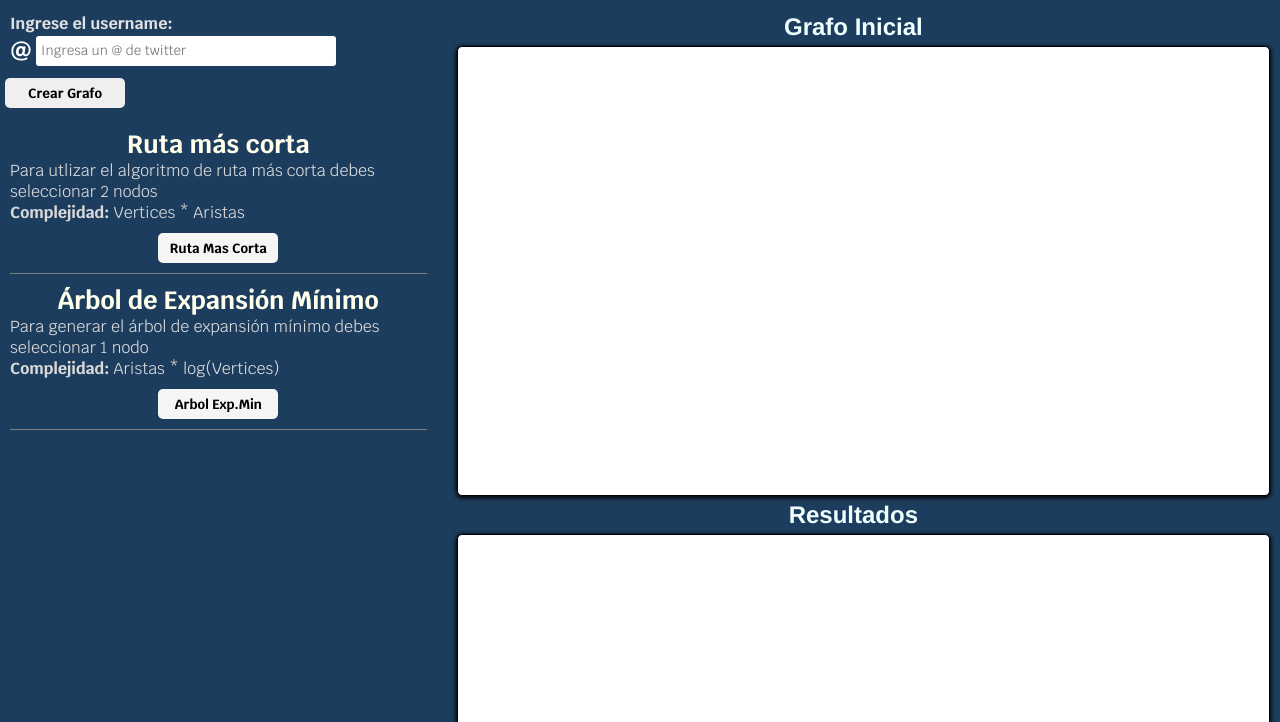
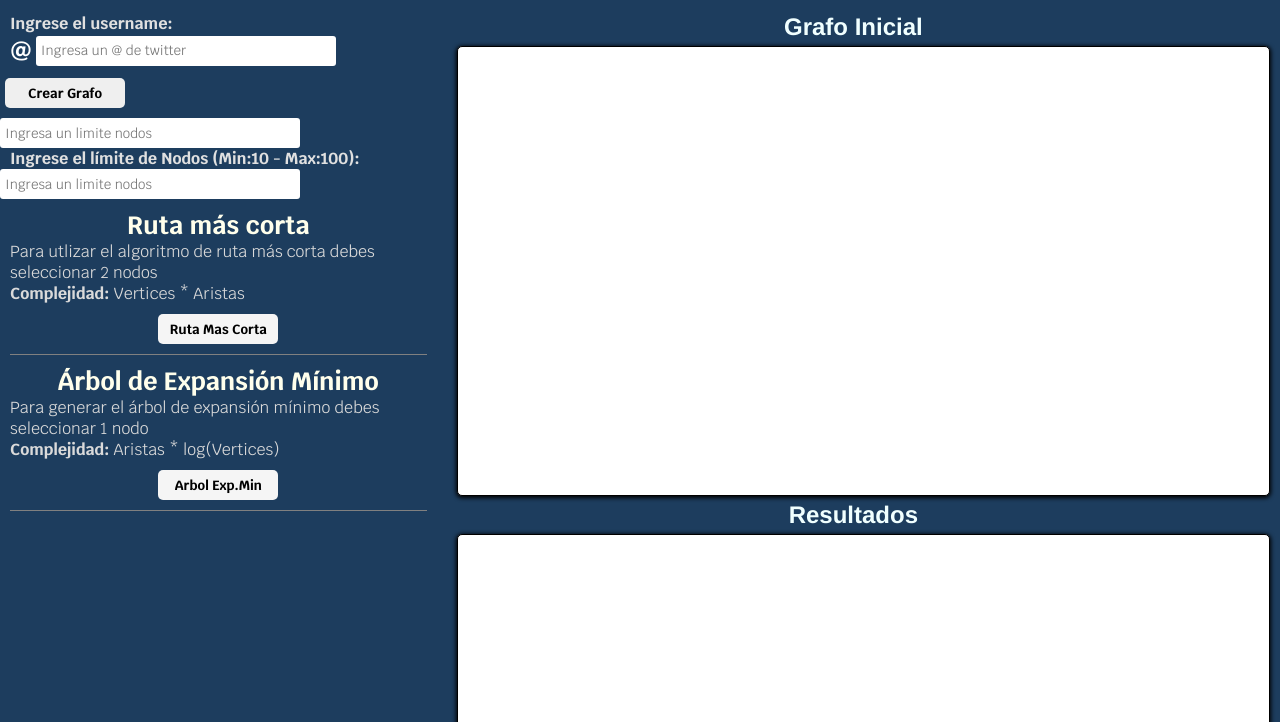
Before and after one commit to FrankzAlarcon/graphs, a website built with Vite: page index.html in a window 1280 px wide. Shown: the part 78-800 px from the top of the page. Built offline with nearby package versions, Linux system fonts and the light colour scheme.

Commit message:
Boton De limite de Nodos Agregado

```diff
--- a/index.html
+++ b/index.html
@@ -27,7 +27,12 @@
           <span class="bold arroba">@</span>
           <input id="username" type="text" placeholder="Ingresa un @ de twitter"/>
           <button class="obtener-data">Crear Grafo</button>
+          <input id="limitNodes" type="number" placeholder="Ingresa un limite nodos" />
           <p class="fetch-error">EL usuario ingresado no existe</p>
+        </label>
+        <label for="limitNodes">
+          <span class="bold ingresar-limitNodes">Ingrese el límite de Nodos (Min:10 - Max:100): </span>
+          <input id="limitNodes" min='10' max='100' type="number" placeholder="Ingresa un limite nodos" />
         </label>
         <div class="ruta-mas-corta-container">
           <h3>Ruta más corta</h3>
--- a/src/main.js
+++ b/src/main.js
@@ -190,10 +190,11 @@ function llenarAristasAuto() {
   let numerosRandom = [];
   //Generar un array de minimo 6 elementos maximo 20 elementos
   let contador;
+  const limiteNodos = 10 //CAMBIAR--------------------------------------------
   //generar Conexxiones Random
   for(contador = 1; contador <= generarNumeroRandom(40,60); contador++){
-    //Generar array con numeros randoms entre el 0 y 10
-    numerosRandom.push(generarNumeroRandom(0 , 11)); //Al Final
+    //Generar array con numeros randoms entre el 0 y Límite Máximo
+    numerosRandom.push(generarNumeroRandom(0 , limiteNodos+1)); //Al Final
   }
   if(numerosRandom.length%2 != 0){
       //Si el numeros de elementos es impar, eliminamos el último
--- a/styles/style.css
+++ b/styles/style.css
@@ -119,6 +119,11 @@ input {
   margin-left: 1rem;
   color: #e0e0e0;
 }
+.ingresar-limitNodes{
+  display: block;
+  margin-left: 1rem;
+  color: #e0e0e0;
+}
 button {
   width: 12rem;
   height: 3rem;
```
